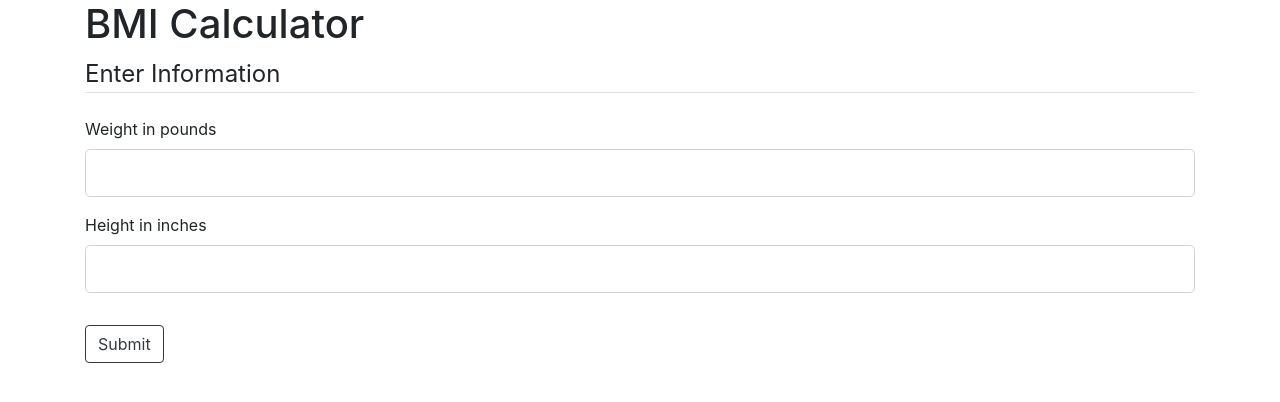
After one commit to toastboard/Software_Testing_QA-Assignment_2, a Flask app: page /bmi/form in a window 1280 px wide. The commit adds this page. Shown: the top 402 px of the page. Run offline with Flask 2, Linux system fonts and the light colour scheme; some libraries are stand-ins or nearby versions.

Commit message:
Added BMI calculator, revised some files

```diff
--- a/src/app.py
+++ b/src/app.py
@@ -1,6 +1,7 @@
-from flask import Flask, render_template, redirect, url_for, request, session
+from flask import Flask, render_template, redirect, url_for, request, session, flash
 from classes.retirement import RetirementCalculator
-from forms import RetirementCalculatorForm
+from classes.bodymassindex import BodyMassIndex, BodyMassIndexCategory
+from forms import RetirementCalculatorForm, BMICalculatorForm
 
 app = Flask(__name__)
 app.config['SECRET_KEY'] = '9a87056aee5b4c148bc40c5cef020da1'
@@ -10,7 +11,7 @@ app.config['SECRET_KEY'] = '9a87056aee5b4c148bc40c5cef020da1'
 def home():
     return render_template("home.html")
 
-@app.route("/savingsgoal", methods=['GET', 'POST'])
+@app.route("/savings/form", methods=['GET', 'POST'])
 def retirement_savings_goal():
     form = RetirementCalculatorForm()
     if form.validate_on_submit():
@@ -18,19 +19,54 @@ def retirement_savings_goal():
         salary = request.form["salary"]
         percent_savings = float(request.form["percent_savings"]) *.01
         savings_goal = request.form["savings_goal"]
-        calc = RetirementCalculator(age, salary, percent_savings, savings_goal)
-        years_to_goal = calc.calculate_savings_age()
-        is_reachable = calc.is_goal_reachable()
+        ret_obj = RetirementCalculator(age, salary, percent_savings, savings_goal)
+        years_to_goal = ret_obj.calculate_savings_age()
+        is_reachable = ret_obj.is_goal_reachable()
         age_at_goal = int(age) + int(years_to_goal)
-        dict_to_page = {'age':age, 'salary':salary, 'years_to_goal':years_to_goal, 'percent_savings':percent_savings*100, 'savings_goal':savings_goal, 'is_reachable':is_reachable, 'age_at_goal':age_at_goal}
-        session['dictionary'] = dict_to_page
+        dict_to_retirement_page = {'age':age, 'salary':salary, 'years_to_goal':f'{years_to_goal:,}', 'percent_savings':percent_savings*100, 'savings_goal':savings_goal, 'is_reachable':is_reachable, 'age_at_goal':age_at_goal}
+        session['retirement_dictionary'] = dict_to_retirement_page
         return redirect(url_for('retirement_savings_goal_display'))
-    return render_template("savings_goal.html", form=form)
+    return render_template("savings_goal_calc.html", form=form)
 
-@app.route("/savingsgoaldisp")
+@app.route("/savings/display")
 def retirement_savings_goal_display():
-    dictionary = session['dictionary']
-    return render_template("savings_goal_calc.html", dictionary=dictionary)
+    if 'retirement_dictionary' in session:
+        dictionary = session['retirement_dictionary']
+        return render_template("savings_goal.html", dictionary=dictionary)
+    else:
+        flash("Error: Must enter data through proper form page.", 'danger')
+        return redirect(url_for('home'))
+
+@app.route("/bmi/form", methods=['GET', 'POST'])
+def body_mass_index():
+    form = BMICalculatorForm()
+    if form.validate_on_submit():
+        weight = request.form["weight"]
+        height = request.form["height"]
+        bmi_obj = BodyMassIndex(weight, height)
+        bmi_value = bmi_obj.get_bmi_value()
+        bmi_category = ''
+        if bmi_obj.get_bmi_category() == BodyMassIndexCategory.UNDERWEIGHT:
+            bmi_category = "Underweight"
+        elif bmi_obj.get_bmi_category() == BodyMassIndexCategory.NORMAL_WEIGHT:
+            bmi_category = "Normal Weight"
+        elif bmi_obj.get_bmi_category() == BodyMassIndexCategory.OVER_WEIGHT:
+            bmi_category = "Overweight"
+        elif bmi_obj.get_bmi_category() == BodyMassIndexCategory.OBESE:
+            bmi_category = "Obese"
+        dict_to_bmi_page = {'weight':weight, 'height':height, 'bmi_value':bmi_value, 'bmi_category':bmi_category}
+        session["bmi_dictionary"] = dict_to_bmi_page
+        return redirect(url_for('body_mass_index_display'))
+    return render_template("bmi_calc.html", form=form)
+
+@app.route("/bmi/display")
+def body_mass_index_display():
+    if 'bmi_dictionary' in session:
+        dictionary = session['bmi_dictionary']
+        return render_template("bmi.html", dictionary=dictionary)
+    else:
+        flash("Error: Must enter data through proper form page.", 'danger')
+        return redirect(url_for('home'))
 
 if __name__ == '__main__':
     app.run(debug=True)
--- a/src/forms.py
+++ b/src/forms.py
@@ -1,5 +1,5 @@
 from flask_wtf import FlaskForm
-from wtforms import IntegerField, SubmitField
+from wtforms import IntegerField, DecimalField, SubmitField
 from wtforms.validators import InputRequired, NumberRange, ValidationError
 
 class RetirementCalculatorForm(FlaskForm):
@@ -7,7 +7,12 @@ class RetirementCalculatorForm(FlaskForm):
     salary = IntegerField('Salary', validators=[InputRequired(), NumberRange(min=1, max=500000)])
     percent_savings = IntegerField('Percent Savings', validators=[InputRequired()])
     def validate_percent_savings(form, field):
-        if field.data <= 0 or field.data >= 100:
+        if field.data and (field.data <= 0 or field.data >= 100):
             raise ValidationError("Number must be greater than 0 and less than 100")
     savings_goal = IntegerField('Savings Goal', validators=[InputRequired(), NumberRange(min=1, max=2000000)])
     submit = SubmitField('Submit')
+
+class BMICalculatorForm(FlaskForm):
+    weight = DecimalField('Weight in pounds', validators=[InputRequired(), NumberRange(min=1, max=900)])
+    height = DecimalField('Height in inches', validators=[InputRequired(), NumberRange(min=1, max=108)])
+    submit = SubmitField('Submit')
--- /dev/null
+++ b/src/templates/bmi_calc.html
@@ -0,0 +1,43 @@
+{% extends "default.html" %}
+{% block title %}BMI Form{% endblock %}
+{% block content %}
+    <h1>BMI Calculator</h1>
+    <div class="content-section">
+        <form method="POST" action="">
+            {{ form.hidden_tag() }}
+            <fieldset class="form-group">
+                <legend class="border-bottom mb-4">Enter Information</legend>
+                <div class="form-group">
+                    {{ form.weight.label(class="form-control-label") }}
+
+                    {% if form.weight.errors %}
+                        {{ form.weight(class="form-control form-control-lg") }}
+                        <div class="text-danger">
+                            {% for error in form.weight.errors %}
+                                <span>{{ error }}</span><br>
+                            {% endfor %}
+                        </div>
+                    {% else %}
+                        {{ form.weight(class="form-control form-control-lg") }}
+                    {% endif %}
+                </div>
+                <div class="form-group">
+                    {{ form.height.label(class="form-control-label") }}
+                    {% if form.height.errors %}
+                        {{ form.height(class="form-control form-control-lg") }}
+                        <div class="text-danger">
+                            {% for error in form.height.errors %}
+                                <span>{{ error }}</span><br>
+                            {% endfor %}
+                        </div>
+                    {% else %}
+                        {{ form.height(class="form-control form-control-lg") }}
+                    {% endif %}
+                </div>
+            </fieldset>
+            <div class="form-group">
+                {{ form.submit(class="btn btn-outline-dark") }}
+            </div>
+        </form>
+    </div>
+{% endblock %}
--- a/src/templates/default.html
+++ b/src/templates/default.html
@@ -11,6 +11,15 @@
 
   <body>
     <div class="container">
+      {% with messages = get_flashed_messages(with_categories=true) %}
+        {% if messages %}
+          {% for category, message in messages %}
+            <div class="alert alert-{{ category }}">
+              {{ message }}
+            </div>
+          {% endfor %}
+        {% endif %}
+      {% endwith %}
     {% block content %}{% endblock %}
     </div>
     <!-- Optional JavaScript -->
```
Also changed, not shown: src/templates/bmi.html (added, +27 -0 lines), src/templates/home.html (+4 -3 lines), src/templates/savings_goal.html (+38 -65 lines), src/templates/savings_goal_calc.html (+65 -39 lines).
